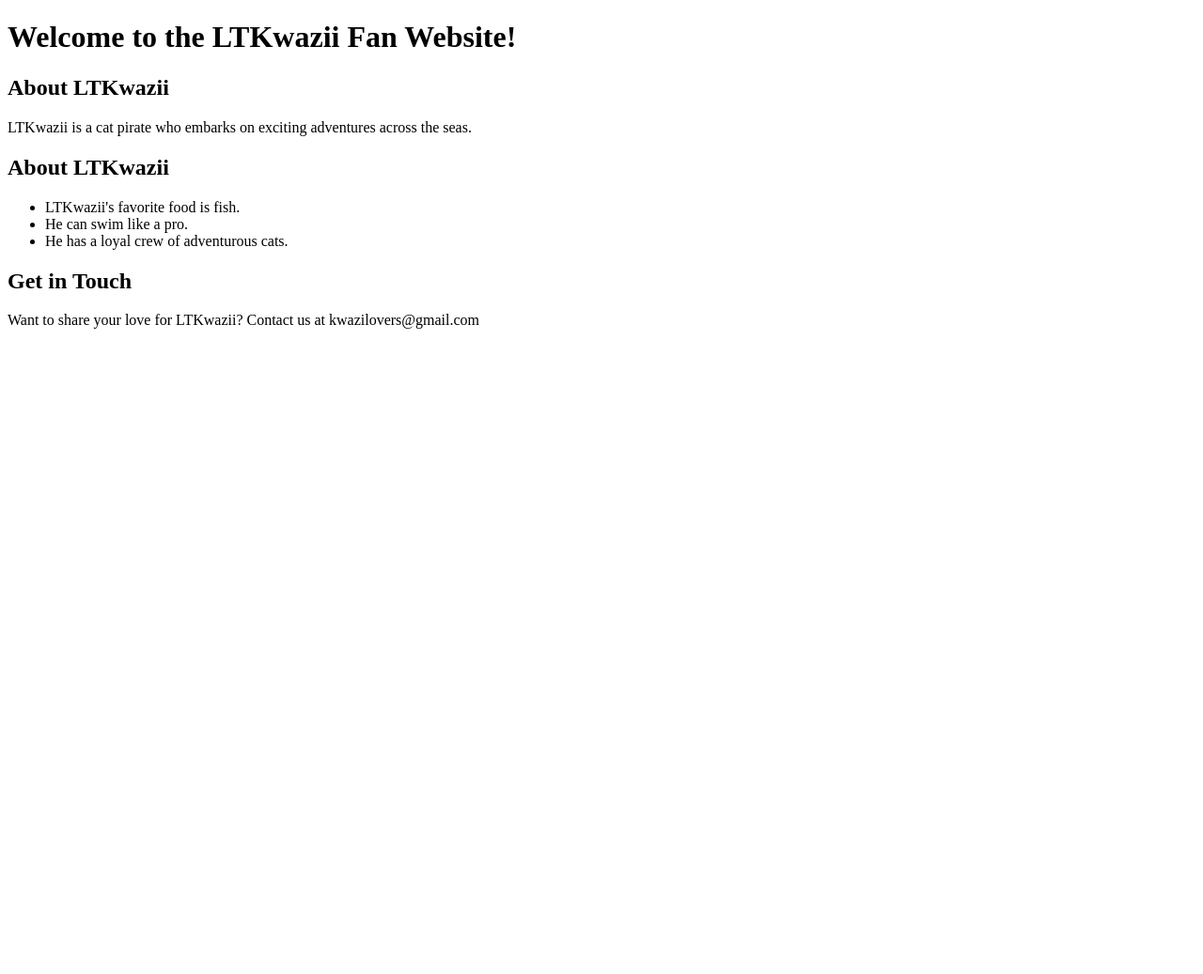
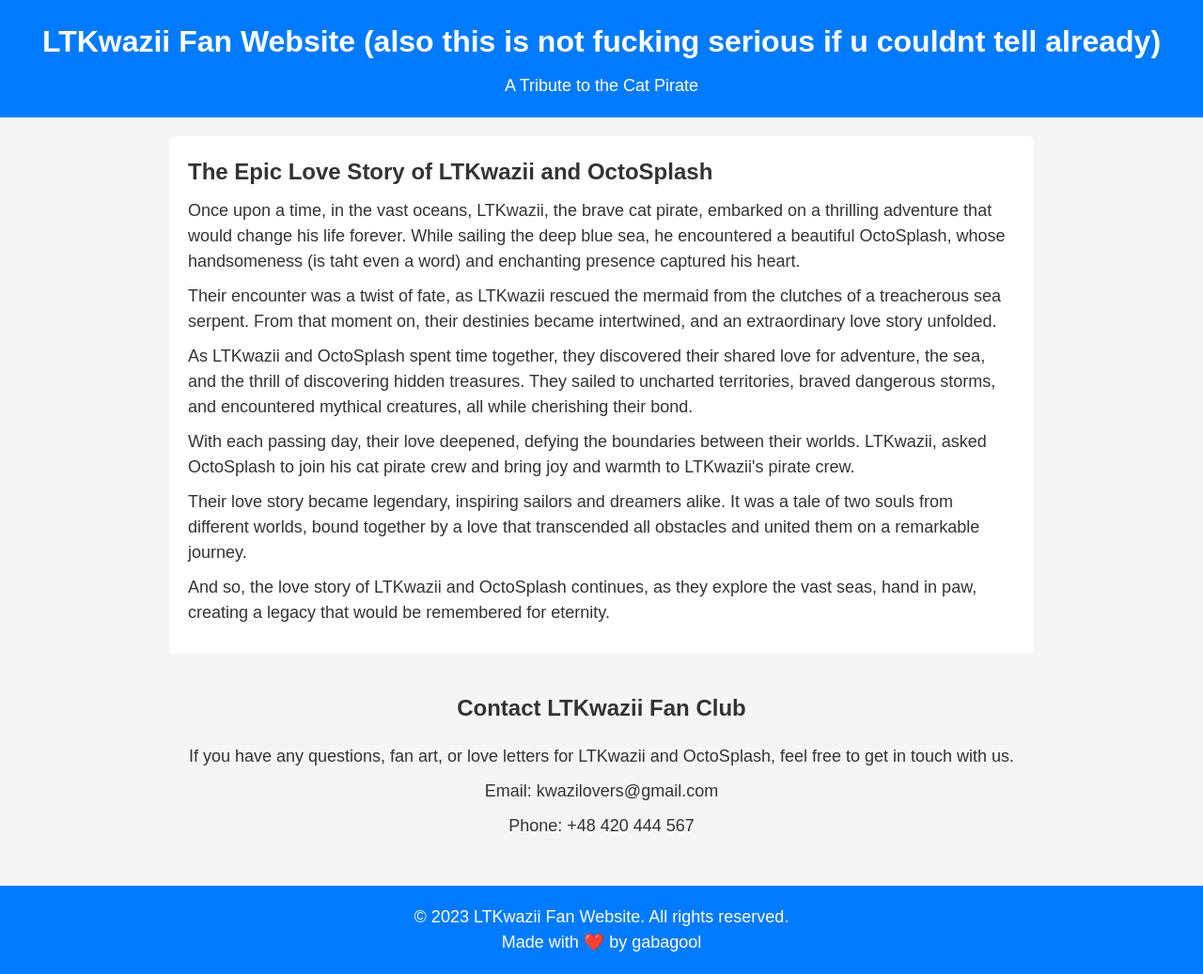
Before and after one commit to OctoSplash01/octosplash01.github.io, a plain HTML site: page index.html in a window 1280 px wide. Shown: the whole page at 94% size. Before the commit the page ends 800 px from the top, so only its background shows below. Drawn offline with Linux system fonts and the light colour scheme.

Commit message:
gabagool messing around with chatgpt

```diff
--- a/index.html
+++ b/index.html
@@ -1,22 +1,112 @@
 <!DOCTYPE html>
-<html>
+<html lang="en">
 <head>
-  <title>LTKwazii Fan Club</title>
+  <meta charset="UTF-8">
+  <meta name="viewport" content="width=device-width, initial-scale=1.0">
+  <title>LTKwazii Fan Website</title>
+  <style>
+    * {
+      margin: 0;
+      padding: 0;
+      box-sizing: border-box;
+    }
+    body {
+      font-family: Arial, sans-serif;
+      background-color: #f5f5f5;
+      color: #333;
+      line-height: 1.5;
+    }
+    header {
+      background-color: #007bff;
+      color: #fff;
+      padding: 20px;
+      text-align: center;
+    }
+
+    h1 {
+      font-size: 32px;
+      margin-bottom: 10px;
+    }
+
+    p {
+      font-size: 18px;
+    }
+
+    .container {
+      max-width: 960px;
+      margin: 0 auto;
+      padding: 20px;
+    }
+
+    h2 {
+      font-size: 24px;
+      margin-bottom: 10px;
+    }
+
+    .love-story {
+      background-color: #fff;
+      padding: 20px;
+      margin-bottom: 20px;
+      border-radius: 5px;
+    }
+
+    .love-story p {
+      margin-bottom: 10px;
+    }
+
+    .love-story .highlight {
+      font-weight: bold;
+      color: #007bff;
+    }
+
+    .contact {
+      background-color: #f5f5f5;
+      padding: 20px;
+      text-align: center;
+    }
+
+    .contact h2 {
+      margin-bottom: 20px;
+    }
+
+    .contact p {
+      margin-bottom: 10px;
+    }
+
+    footer {
+      background-color: #007bff;
+      color: #fff;
+      padding: 20px;
+      text-align: center;
+    }
+  </style>
 </head>
 <body>
-  <h1>Welcome to the LTKwazii Fan Website!</h1>
-
-  <h2>About LTKwazii</h2>
-  <p>LTKwazii is a cat pirate who embarks on exciting adventures across the seas.</p>
-
-  <h2>About LTKwazii</h2>
-  <ul>
-    <li>LTKwazii's favorite food is fish.</li>
-    <li>He can swim like a pro.</li>
-    <li>He has a loyal crew of adventurous cats.</li>
-  </ul>
-
-  <h2>Get in Touch</h2>
-  <p>Want to share your love for LTKwazii? Contact us at kwazilovers@gmail.com</p>
+  <header>
+    <h1>LTKwazii Fan Website (also this is not fucking serious if u couldnt tell already)</h1>
+    <p>A Tribute to the Cat Pirate</p>
+  </header>
+  <div class="container">
+    <!-- Love story -->
+    <div class="love-story">
+      <h2>The Epic Love Story of LTKwazii and OctoSplash</h2>
+      <p>Once upon a time, in the vast oceans, LTKwazii, the brave cat pirate, embarked on a thrilling adventure that would change his life forever. While sailing the deep blue sea, he encountered a beautiful OctoSplash, whose handsomeness (is taht even a word) and enchanting presence captured his heart.</p>
+      <p>Their encounter was a twist of fate, as LTKwazii rescued the mermaid from the clutches of a treacherous sea serpent. From that moment on, their destinies became intertwined, and an extraordinary love story unfolded.</p>
+      <p>As LTKwazii and OctoSplash spent time together, they discovered their shared love for adventure, the sea, and the thrill of discovering hidden treasures. They sailed to uncharted territories, braved dangerous storms, and encountered mythical creatures, all while cherishing their bond.</p>
+      <p>With each passing day, their love deepened, defying the boundaries between their worlds. LTKwazii, asked OctoSplash to join his cat pirate crew and bring joy and warmth to LTKwazii's pirate crew.</p>
+      <p>Their love story became legendary, inspiring sailors and dreamers alike. It was a tale of two souls from different worlds, bound together by a love that transcended all obstacles and united them on a remarkable journey.</p>
+      <p>And so, the love story of LTKwazii and OctoSplash continues, as they explore the vast seas, hand in paw, creating a legacy that would be remembered for eternity.</p>
+    </div>
+    <div class="contact">
+      <h2>Contact LTKwazii Fan Club</h2>
+      <p>If you have any questions, fan art, or love letters for LTKwazii and OctoSplash, feel free to get in touch with us.</p>
+      <p>Email: kwazilovers@gmail.com</p>
+      <p>Phone: +48 420 444 567</p>
+    </div>
+  </div>
+  <footer>
+    <p>&copy; 2023 LTKwazii Fan Website. All rights reserved.</p>
+    <p>Made with ❤️ by gabagool</p>
+  </footer>
 </body>
 </html>
```
